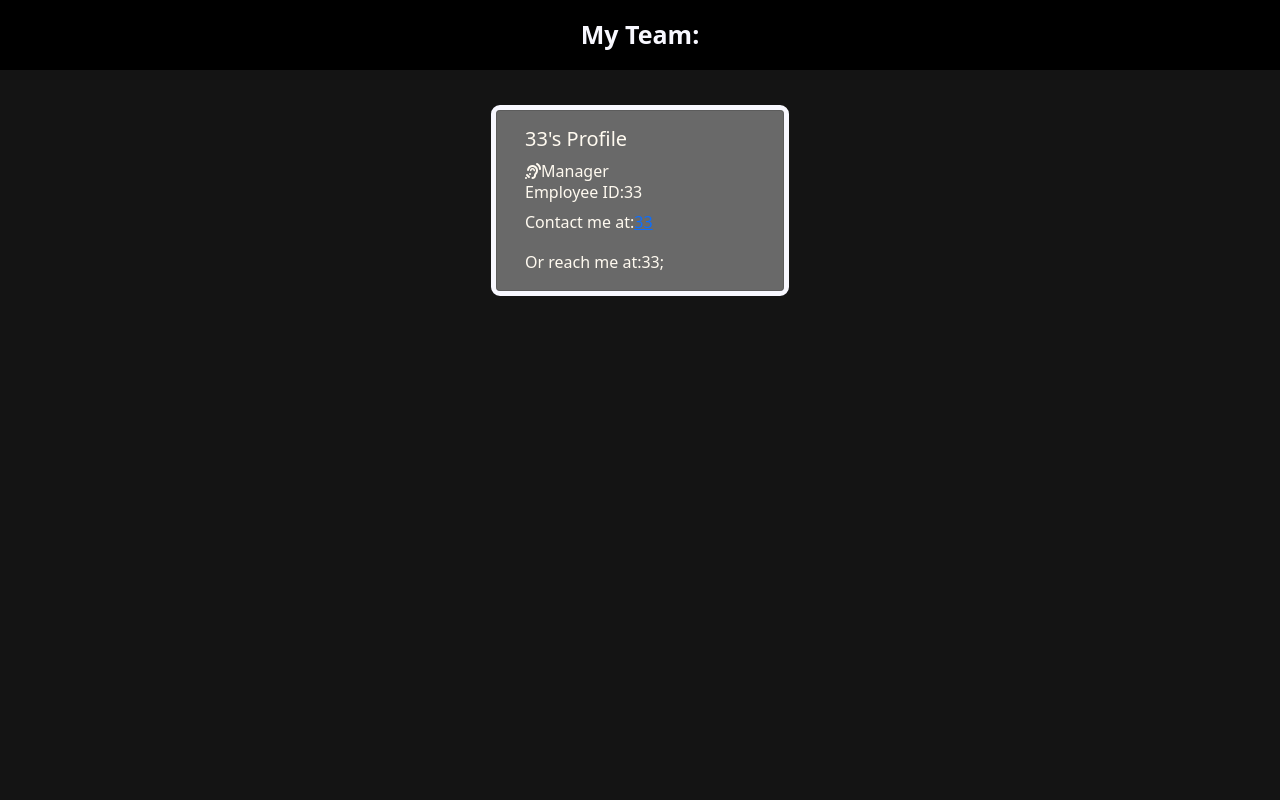
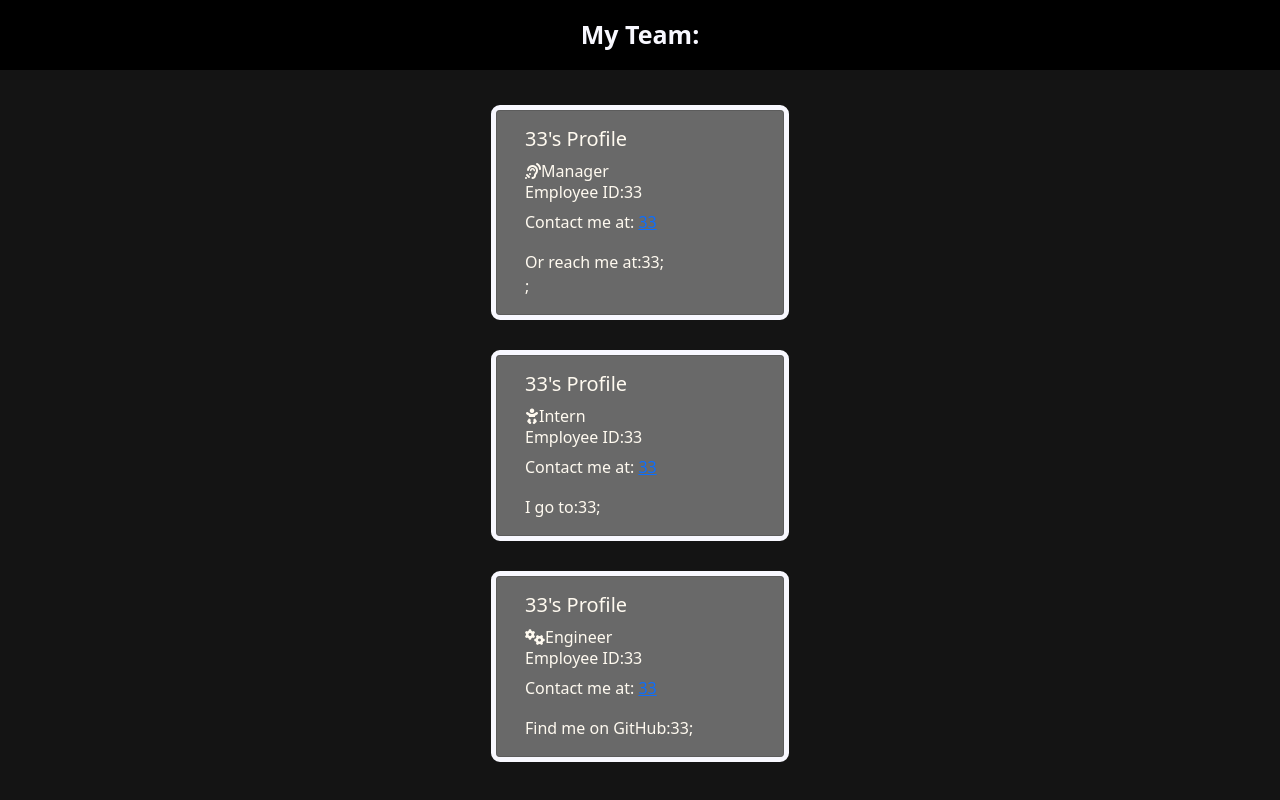
Before and after one commit to Valllerian/Team-Profile-Generator, a plain HTML site: page index.html in a window 1280 px wide. Drawn offline with nearby package versions, Linux system fonts and the light colour scheme.

Commit message:
styling fixed and generated cards refactored

```diff
--- a/index.html
+++ b/index.html
@@ -12,12 +12,37 @@
     <header>
     <h>My Team: </h>
     </header>
-    <div>
+    <div class="card container" style="width: 18rem;">
+            <div class="card-body memberCard">
+            <h5 class="card-title">33's Profile</h5>
+<i class="fas fa-assistive-listening-systems"></i>Manager
+            <h6 class="card-text">Employee ID:33 </h6>
+            <p class="card-text">Contact me at: <a href="mailto:33">33</a></p>
+            <p class="card-text">Or reach me at:33;</p>;
+
+            </div></div>
 <div class="card container" style="width: 18rem;">
             <div class="card-body memberCard">
             <h5 class="card-title">33's Profile</h5>
-<i class="fas fa-assistive-listening-systems"></i>Manager
-            <h6 class="card-text" >Employee ID:33 </h6>
-            <p class="card-text">Contact me at:<a href="mailto:33">33</a></p>
-            <p class="card-text">Or reach me at:33;</p>
-            </div></body></html>
+<i class="fas fa-baby"></i>Intern
+
+            <h6 class="card-text">Employee ID:33 </h6>
+
+            <p class="card-text">Contact me at: <a href="mailto:33">33</a></p>
+
+            <p class="card-text">I go to:33;</p>
+
+            </div></div>
+<div class="card container" style="width: 18rem;">
+            <div class="card-body memberCard">
+            <h5 class="card-title">33's Profile</h5>
+<i class="fas fa-cogs"></i>Engineer
+
+            <h6 class="card-text">Employee ID:33 </h6>
+
+            <p class="card-text">Contact me at: <a href="mailto:33">33</a></p>
+
+            <p class="card-text">Find me on GitHub:33;</p>
+
+            </div></div>
+</body></html>
```
Also changed, not shown: html.js (+10 -7 lines).
